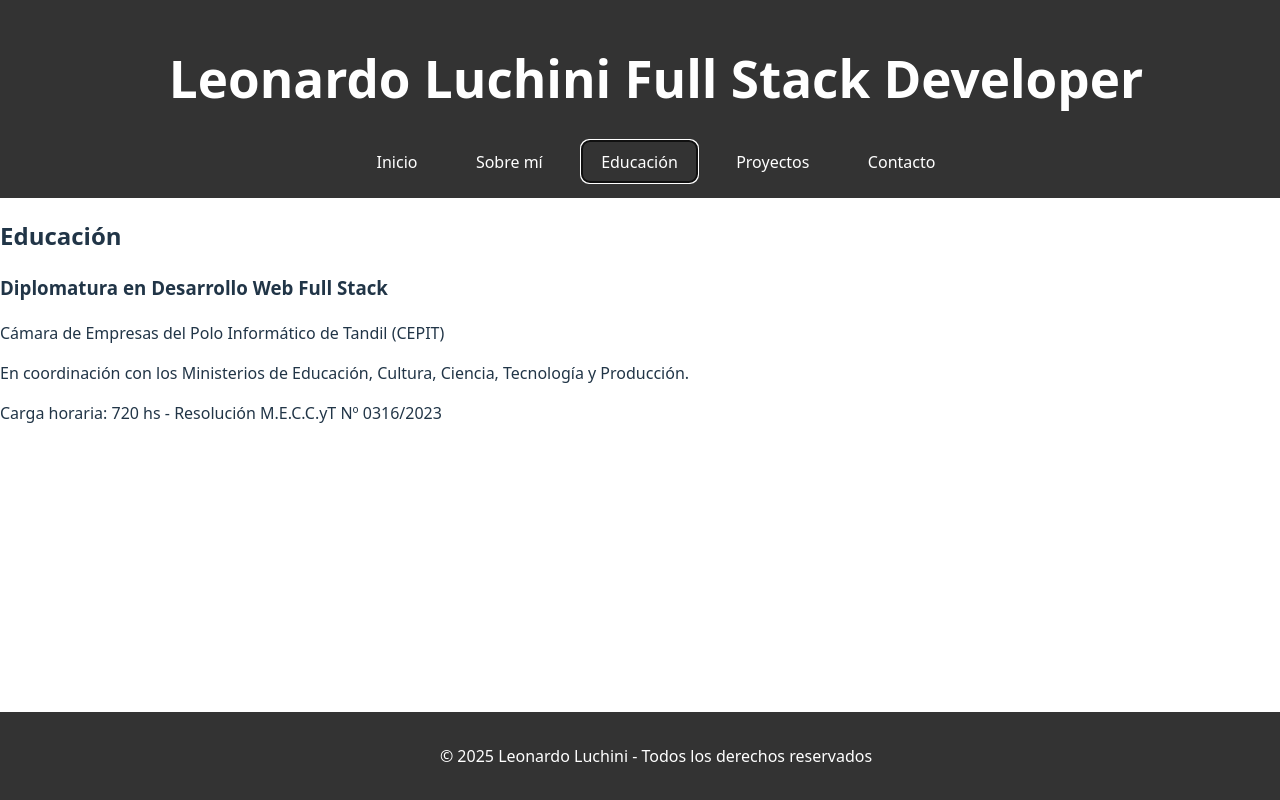
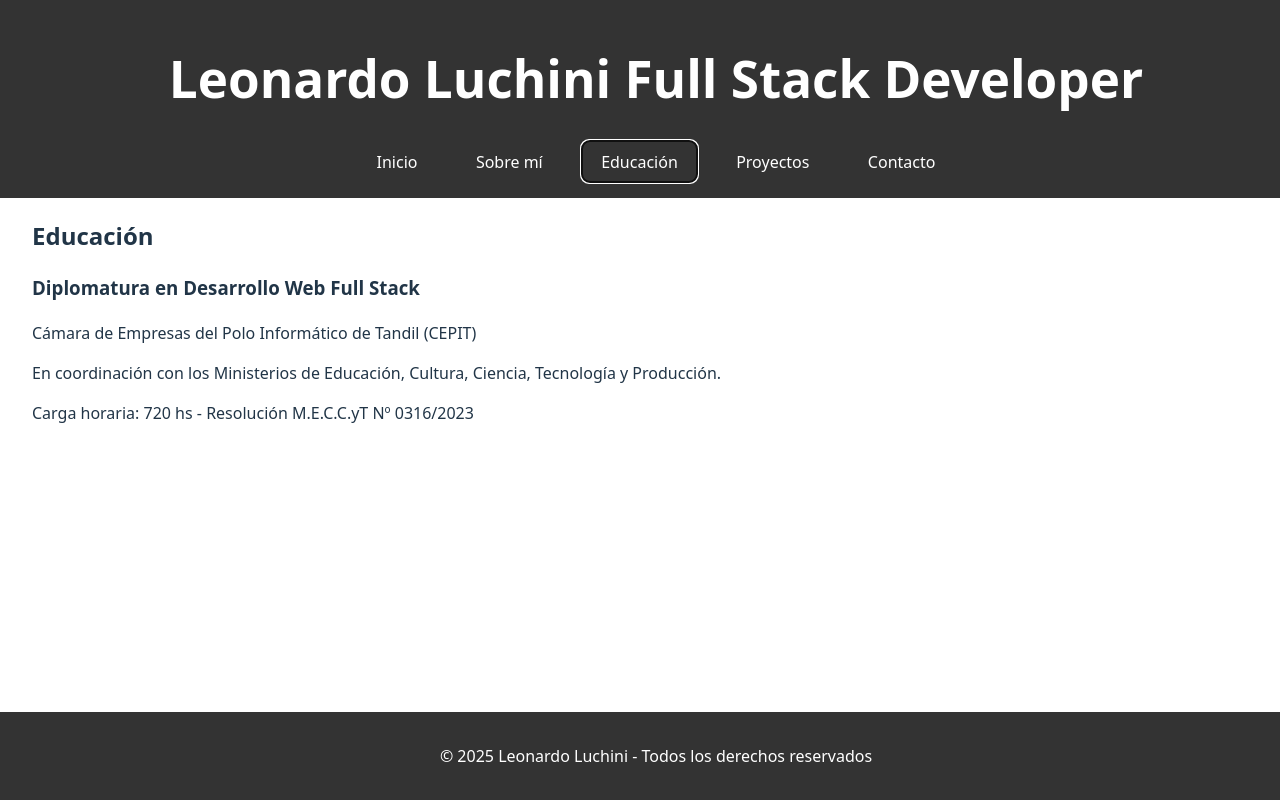
Before and after one commit to luchinileo/Portfolio-React, a React (Vite) app: page / in a window 1280 px wide. Both pictures are taken after a click on the button "Educación". Shown: the top 800 px of the page. Built offline with nearby package versions, Linux system fonts and the light colour scheme.

Commit message:
Corrijo padding en la sección Educación para mejorar alineación

```diff
--- a/src/App.css
+++ b/src/App.css
@@ -45,3 +45,9 @@
   text-align: center;
   margin-top: auto;
 }
+.educacion-container {
+  flex: 1;
+       max-width: 1200px;
+
+    padding: 0 2rem;
+}
--- a/src/pages/Education.jsx
+++ b/src/pages/Education.jsx
@@ -1,6 +1,6 @@
 function Education() {
   return (
-    <main className="education">
+    <main className="educacion-container ">
       <h2>Educación</h2>
       <h3>Diplomatura en Desarrollo Web Full Stack</h3>
       <p>Cámara de Empresas del Polo Informático de Tandil (CEPIT)</p>
```
